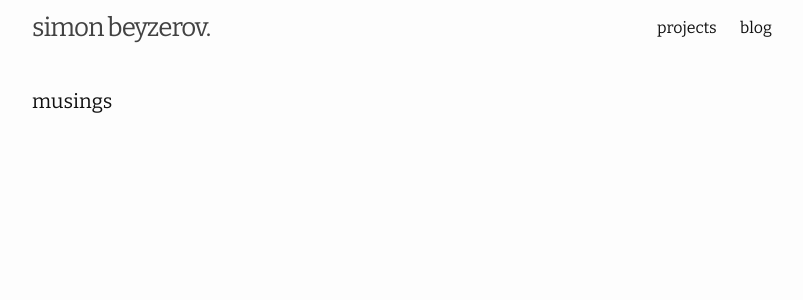
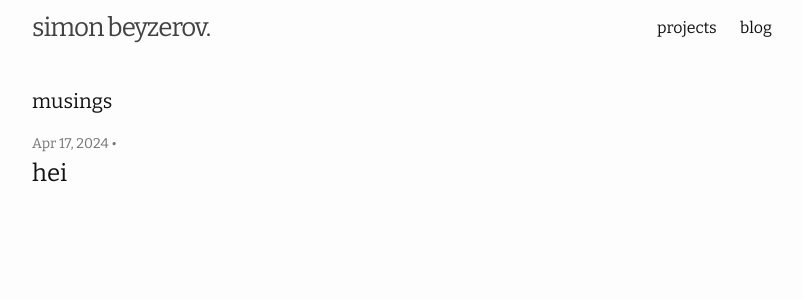
Before and after one commit to sim15/sim15.github.io, a Jekyll site: the page built from archives.md, in a window 1280 px wide. Shown: the top 300 px of the page, without its empty margins (238-1041 px from the left). Built offline with Jekyll 4.4.1, drawn with Linux system fonts in a browser that asks for light colours.

Commit message:
blog fixes

```diff
--- /dev/null
+++ b/_posts/2020-04-24-welcome-to-jekyll.markdown
@@ -0,0 +1,7 @@
+---
+layout: post
+title:  "hei"
+date:   2024-04-17
+categories: random
+---
+Hello
--- a/_posts/hello.md
+++ b/_posts/hello.markdown
@@ -4,5 +4,4 @@ title:  "hi"
 date:   2024-04-16
 categories: random writing
 ---
-
 Hello
```
